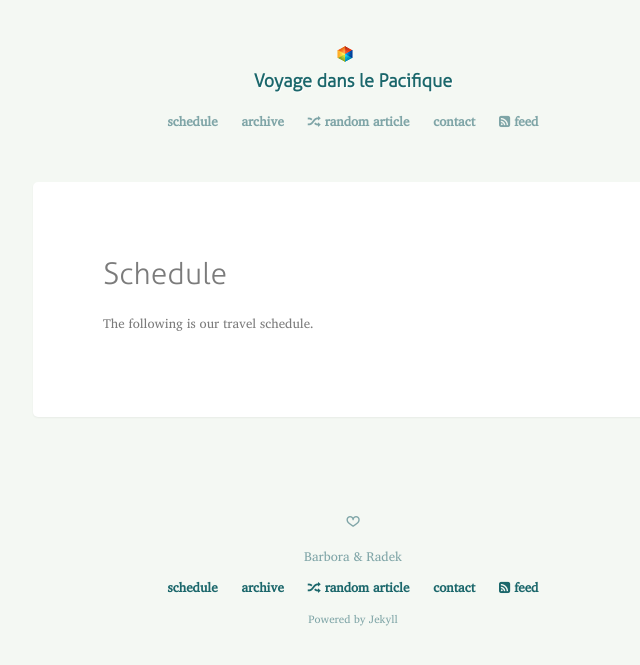
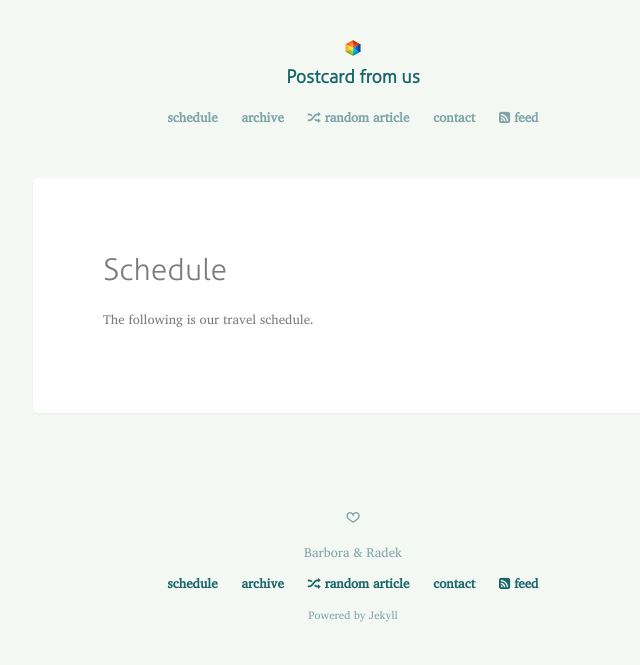
Before and after one commit to radekstepan/postcardfrom.us, a Jekyll site: the page built from en/schedule.md, in a window 1280 px wide. Shown: the top 665 px of the page, without its empty margins (287-927 px from the left). Built offline with Jekyll 4.4.1, drawn with Linux system fonts in a browser that asks for light colours; Markdown is read by kramdown in place of the engine named in the settings.

Commit message:
rename; closes #36

```diff
--- /dev/null
+++ b/CNAME
@@ -0,0 +1 @@
+postcardfrom.us
--- a/_config.yml
+++ b/_config.yml
@@ -1,5 +1,5 @@
 # Name of the site.
-name:        Voyage dans le Pacifique
+name:        Postcard from us
 # Description of the site.
 description: Travel log of Barbora and Radek
 # Center on UK.
@@ -7,11 +7,13 @@ timezone:    Europe/London
 # Publish articles with a future date.
 future:      true
 # Site url.
-url:         http://radekstepan.com/voyage-pacifique
-# Site prefix for assets when running on GitHub Pages.
-baseurl:     /voyage-pacifique
+url:         http://postcardfrom.us
+# Site prefix for assets when running on GitHub Pages; not custom domain.
+baseurl:     ''
+# Contact email.
+email:       mail@postcardfrom.us
 # Ignore Node.js stuff.
-exclude:     [ node_modules, vendor, Gruntfile.coffee, bower.json, package.json, README.md, example.jpg ]
+exclude:     [ node_modules, vendor, Gruntfile.coffee, bower.json, package.json, README.md, example.jpg, CNAME ]
 
 encoding:    UTF-8
 markdown:    redcarpet
--- a/_includes/links.html
+++ b/_includes/links.html
@@ -5,6 +5,6 @@
     <li><a href="{{ site.baseurl }}/{{ locale }}/schedule.html">{{ i18n.schedule[locale] }}</a></li>
     <li><a href="{{ site.baseurl }}/{{ locale }}/archive/">{{ i18n.archive[locale] }}</a></li>
     <li><a href="{{ site.baseurl }}/{{ locale }}/random/" class="icon shuffle">{{ i18n.random[locale] }}</a></li>
-    <li><a href="mailto:user@domain.tld">{{ i18n.contact[locale] }}</a></li>
+    <li><a href="mailto:{{ site.email }}">{{ i18n.contact[locale] }}</a></li>
     <li><a href="{{ site.baseurl }}/{{ locale }}/feed.xml" class="icon rss-squared">{{ i18n.feed[locale] }}</a></li>
 </ul>
--- a/_layouts/default.html
+++ b/_layouts/default.html
@@ -3,6 +3,8 @@ layout: html
 ---
 
 <div id="header">
+    <img src="{{ site.baseurl }}/assets/img/favicon.png" class="logo" />
+
     <a class="title" href="{{ site.baseurl }}/{{ page.locale }}/">{{ site.name }}</a></h1>
 
     {% include links.html %}
--- a/assets/css/main.css
+++ b/assets/css/main.css
@@ -98,8 +98,8 @@ time{display:block;white-space:nowrap}
 #oops .message .title{font-size:30px;line-height:45px}
 #oops .message p{font-size:16px}
 #oops .message a{color:#e16f46;font-weight:bold}
-#header{padding:70px 0 40px 0;text-align:center;}
-#header:before{content:"";display:block;position:absolute;top:46px;left:50%;right:50%;background:url("../img/favicon.png") no-repeat 0 0;width:16px;height:16px;margin-left:-16px}
+#header{padding:40px 0;text-align:center;}
+#header .logo{display:block;margin:0 auto;margin-bottom:10px}
 #header .title{font-size:18px;font-weight:bold;color:#1b676b;padding:10px;text-shadow:1px 1px 0 #fff}
 #header ul{margin-top:20px;}
 #header ul li{margin:0 10px;}
--- a/bower.json
+++ b/bower.json
@@ -1,6 +1,6 @@
 {
-    "name": "voyage-pacifique",
-    "version": "0.0.0",
+    "name": "postcardfrom.us",
+    "version": "0.1.0",
     "dependencies": {
         "normalize-css": "~2.1.3",
         "jquery": "~2.0.3",
--- a/package.json
+++ b/package.json
@@ -1,6 +1,6 @@
 {
-    "name": "voyage-pacifique",
-    "version": "0.0.0",
+    "name": "postcardfrom.us",
+    "version": "0.1.0",
     "devDependencies": {
         "bower": "~1.2.7",
         "grunt": "~0.4.1",
```
Also changed, not shown: _styles/main.styl (+4 -11 lines), README.md, assets/css/main.min.css.
